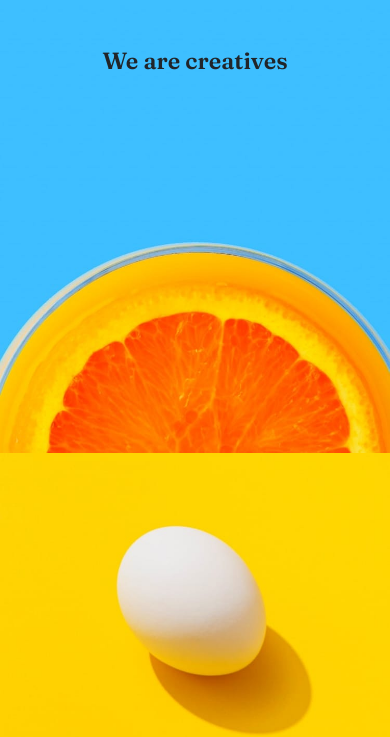
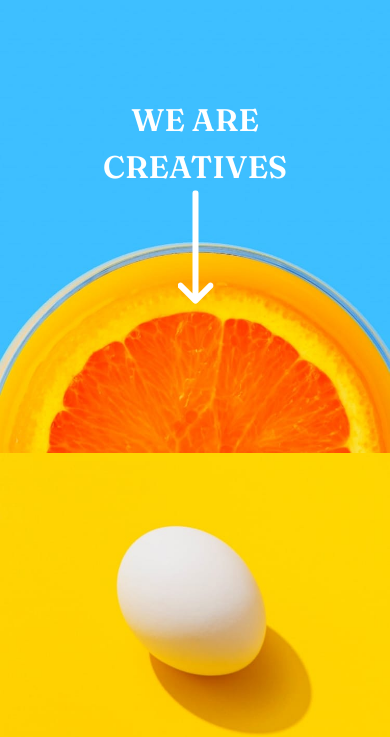
Before and after one commit to colinrodney/sunnyside-agency-landing, a website: page index.html in a window 390 px wide. Shown: the part 107-844 px from the top of the page. Drawn offline with nearby package versions, Linux system fonts and the light colour scheme.

Commit message:
added arrow/corrected font color + size @ header text+ added media query for proper text scaling/sizing

```diff
--- a/SCSS/_header.scss
+++ b/SCSS/_header.scss
@@ -6,27 +6,41 @@
   z-index: 10;
 }
 
-// nav {
-//   .nav-text-color {
-//     color: #fff;
-//   }
-// }
-
-// .navbar a {
-//   color: #fff;
-// }
-
 // SPACE NAV LIST ITEMS
 .nav-item {
   margin-right: 1rem;
 }
 
 // HERO IMAGE STYLES
+// POSITIONING HERO IMAGE TEXT
+.hero-figure {
+  position: relative;
+  margin: 0;
+
+  .hero-text {
+    position: absolute;
+    top: 45%;
+    top: 55%;
+    left: 50%;
+    transform: translate(-50%, -50%);
+    // font-size: 4rem;
+    font-size: 8vw;
+    font-family: "Fraunces", serif;
+    text-align: center;
+    text-transform: uppercase;
+    color: hsl(0, 0%, 100%);
+  }
+}
+
 .hero-img {
   width: 100%;
 }
 
-.hero-text {
-  font-size: 6vw;
-  font-family: "Fraunces", serif;
+@media (min-width: 768px) {
+  .hero-figure {
+    .hero-text {
+      top: 40%;
+      font-size: 5vw;
+    }
+  }
 }
--- a/SCSS/_main-content.scss
+++ b/SCSS/_main-content.scss
@@ -81,17 +81,17 @@
 }
 
 // POSITIONING HERO IMAGE TEXT
-.hero-figure {
-  position: relative;
-  margin: 0;
+// .hero-figure {
+//   position: relative;
+//   margin: 0;
 
-  .hero-text {
-    position: absolute;
-    top: 30%;
-    left: 50%;
-    transform: translate(-50%, -50%);
-  }
-}
+//   .hero-text {
+//     position: absolute;
+//     top: 30%;
+//     left: 50%;
+//     transform: translate(-50%, -50%);
+//   }
+// }
 
 // SIDE-BY-SIDE IMAGES
 // position parent container
--- a/index.html
+++ b/index.html
@@ -60,7 +60,7 @@
       <!-- NAVBAR -->
       <nav class="navbar navbar-expand-md navbar-dark bg-transparent py-0">
         <div class="custom-nav-positioning container-fluid">
-          <a class="navbar-brand nav-text-color" href="#">sunnyside</a>
+          <a class="navbar-brand" href="#">sunnyside</a>
           <button
             class="navbar-toggler"
             type="button"
@@ -106,7 +106,11 @@
               src="dist/images/mobile/image-header.jpg"
               alt="header-image"
             />
-            <figcaption class="hero-text">We are creatives</figcaption>
+            <figcaption class="hero-text">
+              We are creatives
+              <img src="dist/images/icon-arrow-down.svg" alt="arrow-down" />
+            </figcaption>
+            <!-- <img src="dist/images/icon-arrow-down.svg" alt="arrow-down" /> -->
           </picture>
         </figure>
       </div>
```
Also changed, not shown: dist/css/main.css.
